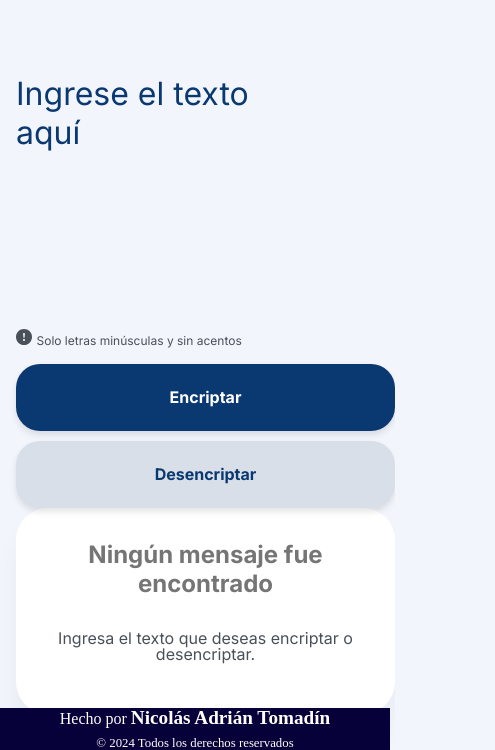
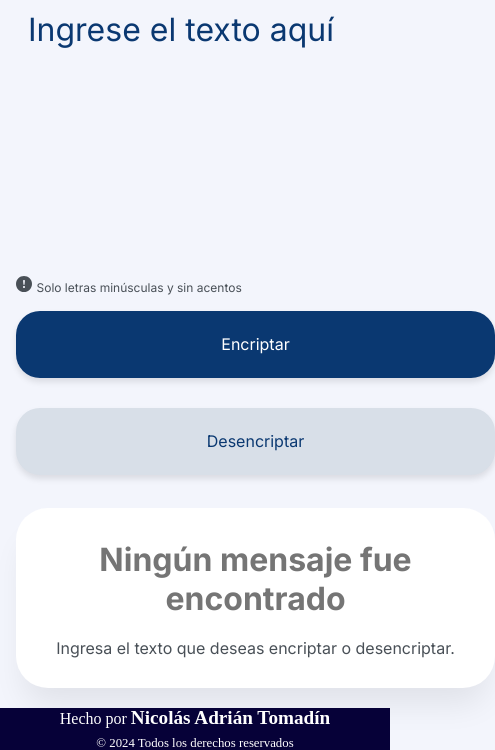
Before and after one commit to N1coTom55/Encriptador-de-texto, a plain HTML site: page index.html in a window 390 px wide. Shown: the part 94-844 px from the top of the page, 495 px wide, since content can reach past the window. Drawn offline with nearby package versions, Linux system fonts and the light colour scheme.

Commit message:
Areglando un poco el css

```diff
--- a/style.css
+++ b/style.css
@@ -40,30 +40,33 @@ textarea{
 /* Esto es el Main del proyecto */
 
 .main{
-    width: 80.5%;
-    margin: auto 40px auto auto;
+    width: 90%;
+    margin: auto 50px auto auto;
     display: grid;
     grid-template-columns: 2fr 1fr;
     min-height: calc(100vh - 91px - 72px);
-    align-items: end;
+    align-items: center;
 }
 
 /* Parte Izquierda del Encriptador */
 .parte-izquierda{
-    height: 85%;
+    height: 95%;
     display: flex;
     flex-direction: column;
+    align-items: stretch;
     justify-content: space-between;
 }
 
 .ingresar-texto{
-    width: 80%;
+    width: 95%;
+    height: 100%;
     font-size: 32px;
     color: var(--color-blue);
     resize: none;
     background: none;
     border: none;
     outline: none;
+    align-self: center;
 }
 
 .ingresar-texto::placeholder{
@@ -136,20 +139,21 @@ textarea{
 /* Parte Derecha del Encriptador */
 .parte-derecha{
     background-color: #ffffff;
-    height: calc(100% + 48px);
+    /* height: calc(100% + 48px); */
+    height: 100%;
     border-radius: 32px;
     padding: 32px;
     box-sizing: border-box;
     display: flex;
     flex-direction: column;
-    justify-content: center;
-    gap: 32px;
-    align-items: center;
+    justify-content: space-evenly;
+    gap: 22px;
+    align-items: stretch;
     box-shadow: 0px 24px 32px -8px rgba(0, 0, 0, 0.08);
 }
 
 .parte-derecha.ajustar{
-    justify-content: space-between;
+    justify-content: space-evenly;
 }
 
 .munieco{
@@ -167,8 +171,12 @@ textarea{
     resize: none;
     text-align: center;
     font-weight: bold;
-    font-size: 24px;
+    font-size: 32px;
     font-family: "Inter", sans-serif;
+    /* width: 100%; */
+    height: auto;
+    padding: 0;
+    margin: 0;
 }
 
 .mensaje-final.ajustar{
@@ -182,7 +190,6 @@ textarea{
     font-size: 16px;
     text-align: center;
     font-family: "Inter", sans-serif;
-    margin-bottom: 20px;
 }
 
 .btn-copiar {
@@ -212,10 +219,11 @@ footer {
     color: #ffffff;
     padding: 20px 0;
     text-align: center;
+    width: 100%;
+    font-family: "Inter", sans-serif;
     position: fixed;
     bottom: 0;
-    width: 100%;
-    font-family: "Inter", sans-serif;
+    z-index: 999; /* Asegura que esté por encima de otros elementos */
 }
 
 footer p {
@@ -255,13 +263,16 @@ footer a:hover {
     }
 
     .btn-encriptar, .btn-desencriptar, .btn-copiar{
+        align-self: center;
         width: 45%;
         padding: 10px;
         font-size: 16px;
-        font-weight: bold;
+        font-weight: normal;
         text-align: center;
         cursor: pointer;
         transition: transform 0.3s ease-in-out, box-shadow 0.3s ease-in-out;
+        font-style: normal;
+        margin-bottom: 20px;
     }
 
     .parte-derecha{
@@ -270,6 +281,11 @@ footer a:hover {
 
     .munieco{
         display: none;
+    }
+
+    footer {
+        padding: 10px 0; /* Reduce el espacio interno */
+        font-size: 0.9em; /* Reduce el tamaño del texto */
     }
 }
 
@@ -286,6 +302,7 @@ footer a:hover {
         transition: transform 0.3s ease-in-out, box-shadow 0.3s ease-in-out;
         transform: scale(1);
         box-shadow: 0px 4px 6px rgba(0, 0, 0, 0.1);
+        font-style: normal;
     }
 
 }
```
